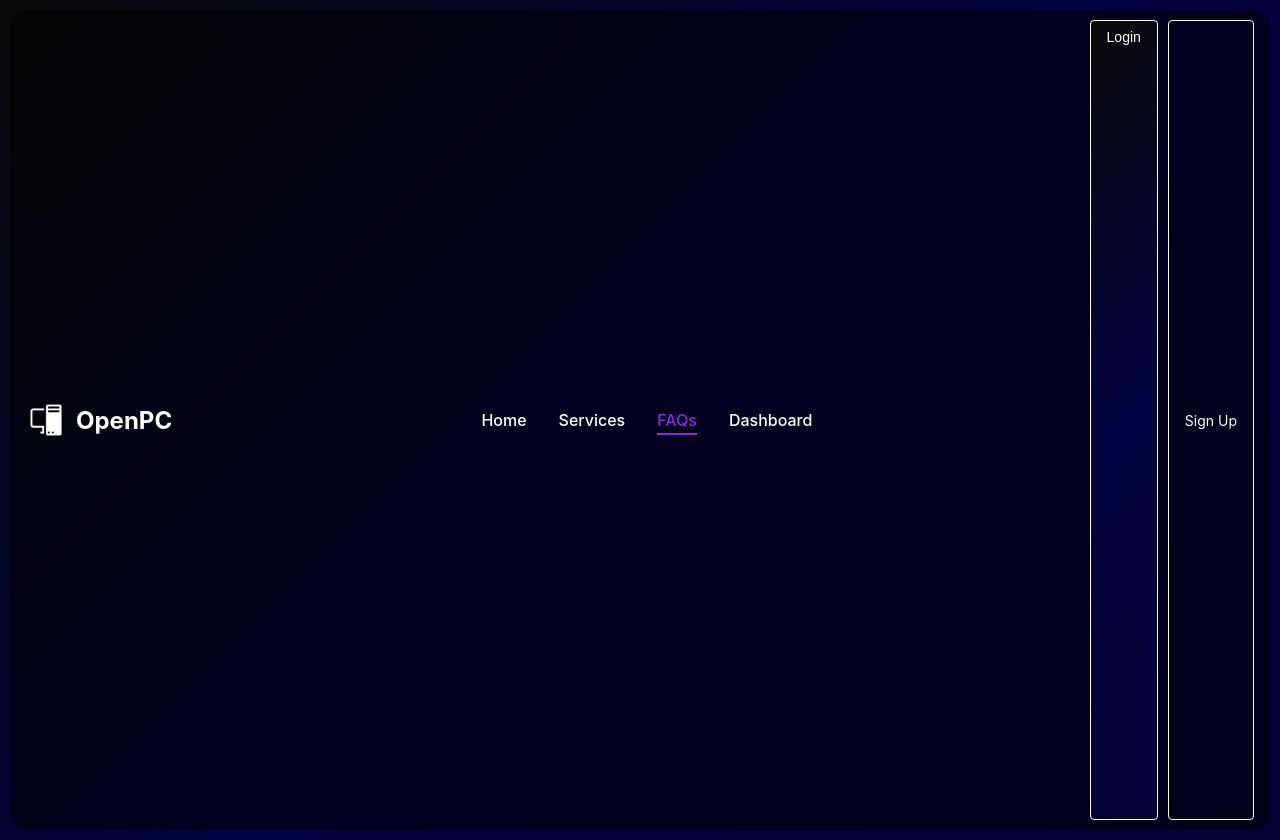
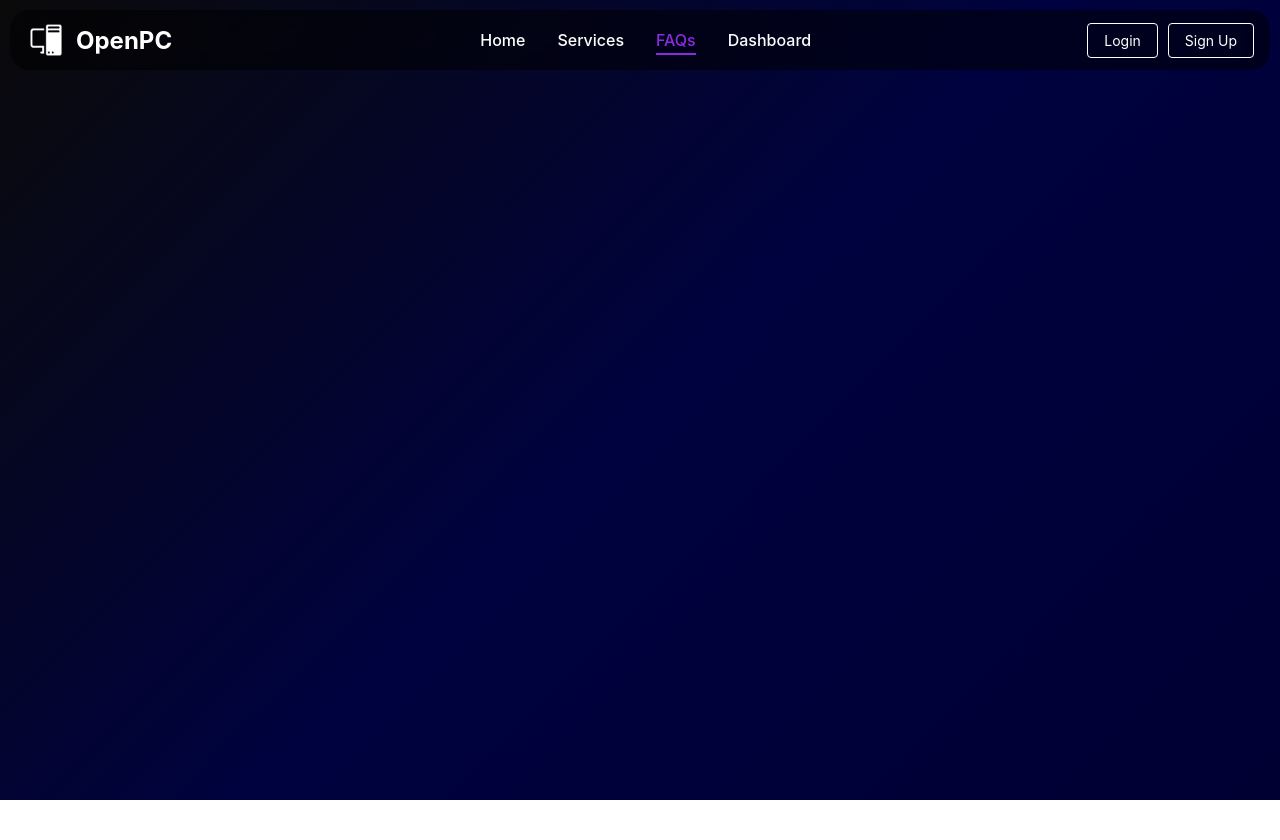
Before and after one commit to Savierash/Open-Pc, a React app in the folder frontend/: page /faq in a window 1280 px wide. After the commit the page ends 800 px from the top, so only its background shows below. Built offline with nearby package versions, Linux system fonts and the light colour scheme; the HTML template or start-up script is replaced by a standard one.

Commit message:
add file for Signup

```diff
--- a/frontend/src/App.jsx
+++ b/frontend/src/App.jsx
@@ -5,6 +5,7 @@ import Dashboard from './components/Dashboard';
 import Services from './components/Services';
 import FQs from './components/FQs';
 import Login from './components/Login.jsx';
+import Signup from './components/Signup.jsx';
 
 
 /*STYLES*/
@@ -13,6 +14,7 @@ import './styles/Dashboard.css';
 import './styles/Services.css';
 import './styles/FQs.css';
 import './styles/Login.css';
+import './styles/Signup.css';
 
 
 
--- a/frontend/src/components/FQs.jsx
+++ b/frontend/src/components/FQs.jsx
@@ -17,7 +17,7 @@ const FQs = () => {
   return (
     <div className="fqs">
       {/* Top Navigation Bar */}
-      <header className="top-bar">
+      <header className="top-bar-fqs">
         <div className="logo">
            <img src={ComputerLogo} alt="PC LOGO" className="computer-logo" />
           <span className="logo-text">OpenPC</span>
@@ -64,9 +64,9 @@ const FQs = () => {
             Dashboard
           </a>
         </nav>
-        <div className="auth-buttons">
-          <button className="auth-btn login" onClick={() => window.location.href = '/login'}>Login</button>
-          <button className="auth-btn signup" onClick={() => window.location.href = '/signup'}>Sign Up</button>
+        <div className="nav-actions">
+          <button className="btn-login" onClick={() => window.location.href = '/login'}>Login</button>
+          <button className="btn-signup" onClick={() => window.location.href = '/signup'}>Sign Up</button>
         </div>
       </header>
       </div>
--- a/frontend/src/components/Homepage.jsx
+++ b/frontend/src/components/Homepage.jsx
@@ -1,5 +1,7 @@
 import React, { useState, useEffect } from 'react';
 import ComputerLogo from '../assets/LOGO.png';
+import '../styles/Homepage.css';
+import BackgroundLogo from "../assets/BACKGROUND 2.png";
 
 const Homepage = () => {
   const [activeLink, setActiveLink] = useState('/dashboard'); // Default to Dashboard as active
@@ -17,7 +19,7 @@ const Homepage = () => {
   return (
     <div className="homepage">
       {/* Top Navigation Bar */}
-      <header className="top-bar">
+      <header className="top-bar-homepage">
         <div className="logo">
            <img src={ComputerLogo} alt="PC LOGO" className="computer-logo" />
           <span className="logo-text">OpenPC</span>
@@ -64,9 +66,9 @@ const Homepage = () => {
             Dashboard
           </a>
         </nav>
-        <div className="auth-buttons">
-          <button className="auth-btn login" onClick={() => window.location.href = '/login'}>Login</button>
-          <button className="auth-btn signup" onClick={() => window.location.href = '/signup'}>Sign Up</button>
+        <div className="nav-actions">
+          <button className="btn-login" onClick={() => window.location.href = '/login'}>Login</button>
+          <button className="btn-signup" onClick={() => window.location.href = '/signup'}>Sign Up</button>
         </div>
       </header>
 
--- a/frontend/src/components/Services.jsx
+++ b/frontend/src/components/Services.jsx
@@ -17,7 +17,7 @@ const Services = () => {
   return (
     <div className="services">
       {/* Top Navigation Bar */}
-      <header className="top-bar">
+      <header className="top-bar-services">
         <div className="logo">
            <img src={ComputerLogo} alt="PC LOGO" className="computer-logo" />
           <span className="logo-text">OpenPC</span>
@@ -64,9 +64,9 @@ const Services = () => {
             Dashboard
           </a>
         </nav>
-        <div className="auth-buttons">
-          <button className="auth-btn login" onClick={() => window.location.href = '/login'}>Login</button>
-          <button className="auth-btn signup" onClick={() => window.location.href = '/signup'}>Sign Up</button>
+        <div className="nav-actions">
+          <button className="btn-login" onClick={() => window.location.href = '/login'}>Login</button>
+          <button className="btn-signup" onClick={() => window.location.href = '/signup'}>Sign Up</button>
         </div>
       </header>
       </div>
--- a/frontend/src/components/signup.jsx
+++ b/frontend/src/components/signup.jsx
@@ -0,0 +1,27 @@
+import React from "react";
+import BackgroundLogo from "../assets/BACKGROUND 1.png";
+
+const Signup = () => {
+  return (
+    <div className="signup" style={{ backgroundImage: `url(${BackgroundLogo})` }}>
+      <h2>Sign Up</h2>
+      <form>
+        <div>
+          <label htmlFor="username">Username</label>
+          <input type="text" id="username" name="username" required />
+        </div>
+        <div>
+          <label htmlFor="email">Email</label>
+          <input type="email" id="email" name="email" required />
+        </div>
+        <div>
+          <label htmlFor="password">Password</label>
+          <input type="password" id="password" name="password" required />
+        </div>
+        <button type="submit">Create Account</button>
+      </form>
+    </div>
+  );
+};
+
+export default Signup;
--- a/frontend/src/styles/Dashboard.css
+++ b/frontend/src/styles/Dashboard.css
@@ -8,7 +8,7 @@
 .dashboard {
   display: flex;
   flex-direction: column;
-  min-height: 100vh;
+  -height: 100vhmin;
   background: linear-gradient(135deg, #0a0a0a 0%, #00023f 50%, #000033 100%);
   color: rgb(0, 0, 0);
 }
--- a/frontend/src/styles/FQs.css
+++ b/frontend/src/styles/FQs.css
@@ -9,7 +9,7 @@
   display: flex;
   flex-direction: column;
   min-height: 100vh;
- background: linear-gradient(135deg, #0a0a0a 0%, #00023f 50%, #000033 100%);
+  background: linear-gradient(135deg, #0a0a0a 0%, #00023f 50%, #000033 100%);
   color: rgb(0, 0, 0);
 }
 
@@ -20,7 +20,7 @@
   vertical-align: middle;
 }
 
-.top-bar {
+.top-bar-fqs {
   display: flex;
   justify-content: space-between;
   align-items: center;
@@ -83,12 +83,13 @@
   background: #8a2be2;
 }
 
-.auth-buttons {
+.nav-actions {
   display: flex;
   gap: 10px;
 }
 
-.auth-btn {
+.btn-login,
+.btn-signup {
   padding: 8px 16px;
   border: none;
   border-radius: 4px;
@@ -97,22 +98,22 @@
   transition: background-color 0.3s;
 }
 
-.login {
-  background-color: transparent;
-  color: white;
-  border: 1px solid #fff;
-}
-
-.login:hover {
-  background-color: rgba(255, 255, 255, 0.1);
-}
-
-.signup {
+.btn-login {
   background: transparent;
   color: #fff;
   border: 1px solid #fff;
 }
 
-.signup:hover {
+.btn-login:hover {
+  background: rgba(255, 255, 255, 0.1);
+}
+
+.btn-signup {
+  background: transparent;
+  color: #fff;
+  border: solid 1px #fff;
+}
+
+.btn-signup:hover {
   background-color: rgba(255, 255, 255, 0.1);
 }
--- a/frontend/src/styles/Homepage.css
+++ b/frontend/src/styles/Homepage.css
@@ -10,6 +10,7 @@
   flex-direction: column;
   min-height: 100vh;
   background: linear-gradient(135deg, #0a0a0a 0%, #00023f 50%, #000033 100%);
+  justify-content: center;
   color: white;
 }
 
@@ -20,7 +21,7 @@
   vertical-align: middle;
 }
 
-.top-bar {
+.top-bar-homepage {
   display: flex;
   justify-content: space-between;
   align-items: center;
@@ -83,12 +84,13 @@
   background: #8a2be2;
 }
 
-.auth-buttons {
+.nav-actions {
   display: flex;
   gap: 10px;
 }
 
-.auth-btn {
+.btn-login,
+.btn-signup {
   padding: 8px 16px;
   border: none;
   border-radius: 4px;
@@ -97,23 +99,23 @@
   transition: background-color 0.3s;
 }
 
-.login {
-  background-color: transparent;
-  color: white;
-  border: 1px solid #fff;
-}
-
-.login:hover {
-  background-color: rgba(255, 255, 255, 0.1);
-}
-
-.signup {
+.btn-login {
   background: transparent;
   color: #fff;
   border: 1px solid #fff;
 }
 
-.signup:hover {
+.btn-login:hover {
+  background: rgba(255, 255, 255, 0.1);
+}
+
+.btn-signup {
+  background: transparent;
+  color: #fff;
+  border: solid 1px #fff;
+}
+
+.btn-signup:hover {
   background-color: rgba(255, 255, 255, 0.1);
 }
 
--- a/frontend/src/styles/Login.css
+++ b/frontend/src/styles/Login.css
@@ -1,11 +1,10 @@
 /* LoginPage.css */
 .login {
-  background: linear-gradient(135deg, #0a0a0a 0%, #00023f 50%, #000033 100%);
-  min-height: 100vh;
   display: flex;
   flex-direction: column;
+  min-height: 100vh;
+  background: linear-gradient(135deg, #0a0a0a 0%, #00023f 50%, #000033 100%);
   color: white;
-  font-family: Arial, sans-serif;
 }
 
 .nav {
--- a/frontend/src/styles/Services.css
+++ b/frontend/src/styles/Services.css
@@ -20,7 +20,7 @@
   vertical-align: middle;
 }
 
-.top-bar {
+.top-bar-services {
   display: flex;
   justify-content: space-between;
   align-items: center;
@@ -83,12 +83,13 @@
   background: #8a2be2;
 }
 
-.auth-buttons {
+.nav-actions {
   display: flex;
   gap: 10px;
 }
 
-.auth-btn {
+.btn-login,
+.btn-signup {
   padding: 8px 16px;
   border: none;
   border-radius: 4px;
@@ -97,22 +98,22 @@
   transition: background-color 0.3s;
 }
 
-.login {
-  background-color: transparent;
-  color: white;
-  border: 1px solid #fff;
-}
-
-.login:hover {
-  background-color: rgba(255, 255, 255, 0.1);
-}
-
-.signup {
+.btn-login {
   background: transparent;
   color: #fff;
   border: 1px solid #fff;
 }
 
-.signup:hover {
+.btn-login:hover {
+  background: rgba(255, 255, 255, 0.1);
+}
+
+.btn-signup {
+  background: transparent;
+  color: #fff;
+  border: solid 1px #fff;
+}
+
+.btn-signup:hover {
   background-color: rgba(255, 255, 255, 0.1);
 }
```
Also changed, not shown: frontend/src/styles/Signup.css (added), 1 other file (tests, documents, lock files or other folders).
